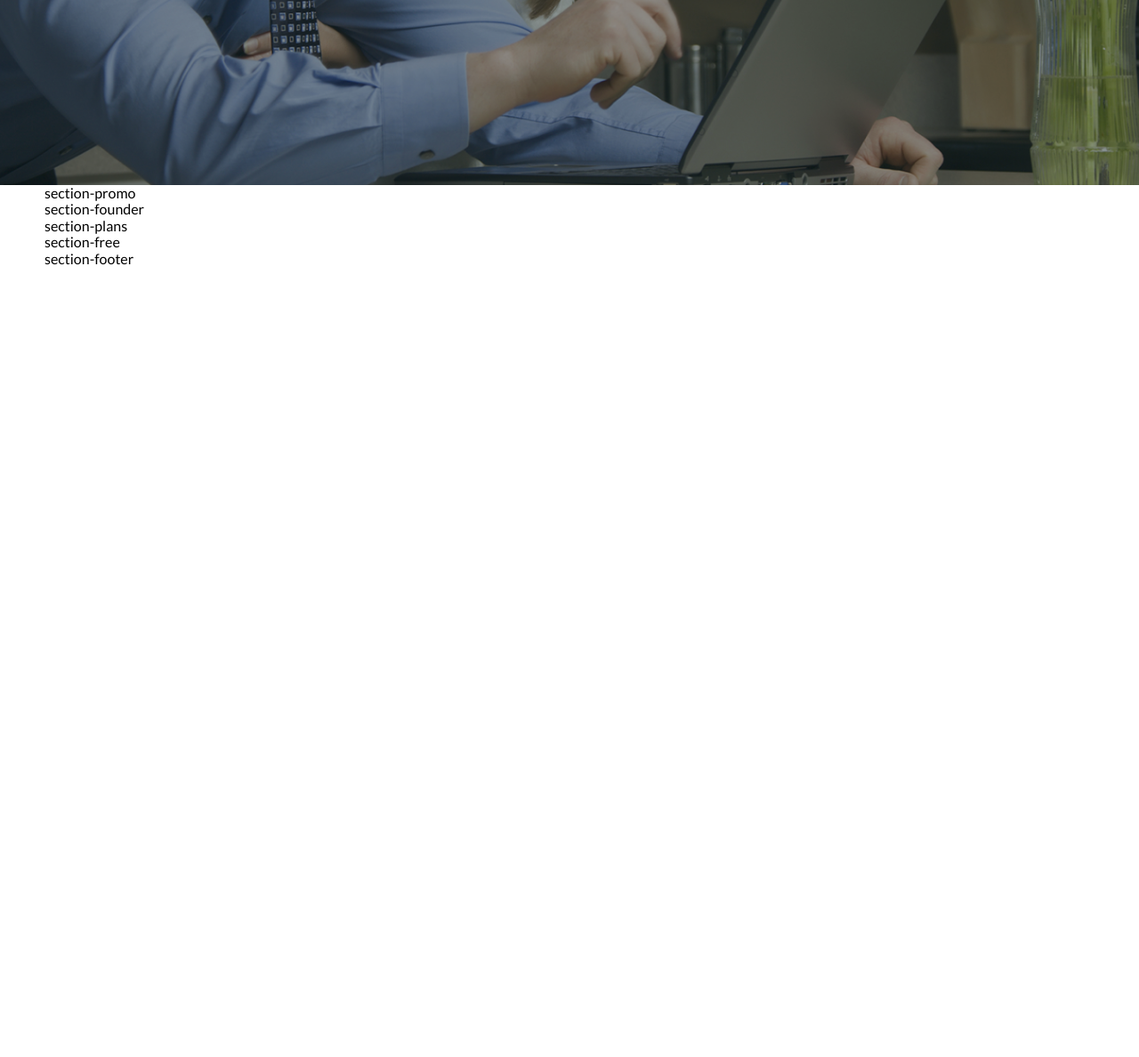
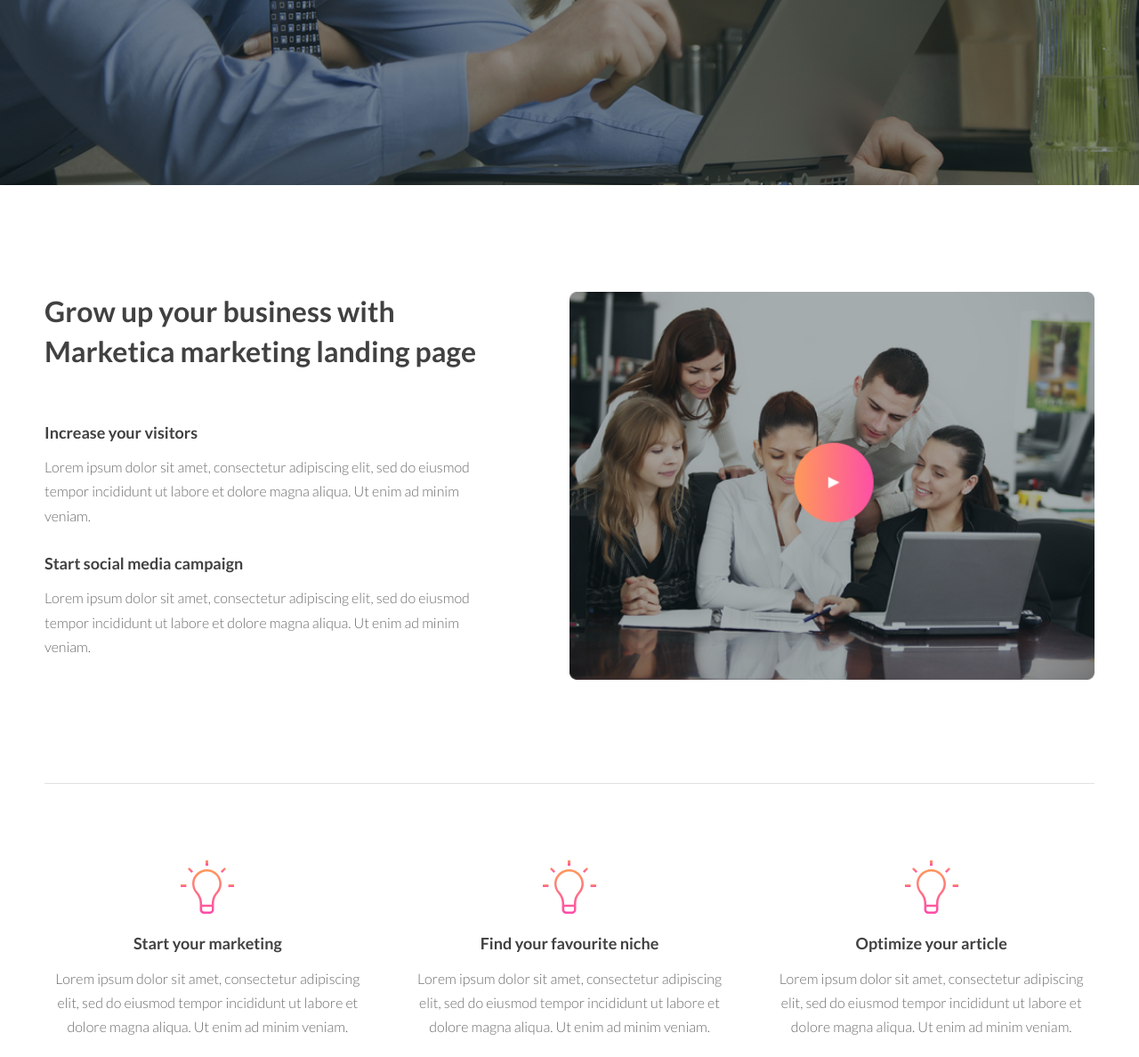
Before and after one commit to alienat3d/marketika, a website: page app/index.html in a window 1280 px wide. Shown: the part 592-1780 px from the top of the page at 89% size. Before the commit the page ends 892 px from the top, so only its background shows below. Drawn offline with nearby package versions, Linux system fonts and the light colour scheme; files that its build step writes are made by us from their sources.

Commit message:
done: section.promo

```diff
--- a/app/index.html
+++ b/app/index.html
@@ -14,7 +14,7 @@
 </head>
 
 <body>
-  <!-- header -->
+  <!-- === HEADER === -->
   <section class="section-outer section-header">
     <div class="section-inner">
       <div class="section-header-logo">Marketika</div>
@@ -41,15 +41,86 @@
       </div>
     </div>
   </section>
-  <!-- / header -->
+  <!-- === / HEADER === -->
 
-  <!-- promo -->
+  <!-- === PROMO === -->
   <section class="section-outer section-promo">
     <div class="section-inner">
-      section-promo
+      <div class="section-promo-video">
+        <div class="section-promo-video__content">
+          <div class="title">
+            Grow up your business with Marketica marketing landing page
+          </div>
+          <div class="description-item">
+            <div class="description-item__title">
+              Increase your visitors
+            </div>
+            <div class="description-item__text">
+              Lorem ipsum dolor sit amet, consectetur adipiscing elit, sed do eiusmod tempor incididunt ut labore et
+              dolore magna
+              aliqua. Ut enim ad minim veniam.
+            </div>
+          </div>
+          <div class="description-item">
+            <div class="description-item__title">
+              Start social media campaign
+            </div>
+            <div class="description-item__text">
+              Lorem ipsum dolor sit amet, consectetur adipiscing elit, sed do eiusmod tempor incididunt ut labore et
+              dolore magna
+              aliqua. Ut enim ad minim veniam.
+            </div>
+          </div>
+        </div>
+        <div class="section-promo-video__video">
+          <img src="images/video-cover.jpg" alt="video cover" />
+        </div>
+      </div>
+
+      <div class="section-promo-ideas">
+        <div class="description-item">
+          <div class="description-item__icon">
+            <img src="images/icons/lightbulb.svg" alt="lightbulb icon" />
+          </div>
+          <div class="description-item__title">
+            Start your marketing
+          </div>
+          <div class="description-item__text">
+            Lorem ipsum dolor sit amet, consectetur adipiscing elit, sed do eiusmod tempor incididunt ut labore et
+            dolore magna
+            aliqua. Ut enim ad minim veniam.
+          </div>
+        </div>
+        <div class="description-item">
+          <div class="description-item__icon">
+            <img src="images/icons/lightbulb.svg" alt="lightbulb icon" />
+          </div>
+          <div class="description-item__title">
+            Find your favourite niche
+          </div>
+          <div class="description-item__text">
+            Lorem ipsum dolor sit amet, consectetur adipiscing elit, sed do eiusmod tempor incididunt ut labore et
+            dolore magna
+            aliqua. Ut enim ad minim veniam.
+          </div>
+        </div>
+        <div class="description-item">
+          <div class="description-item__icon">
+            <img src="images/icons/lightbulb.svg" alt="lightbulb icon" />
+          </div>
+          <div class="description-item__title">
+            Optimize your article
+          </div>
+          <div class="description-item__text">
+            Lorem ipsum dolor sit amet, consectetur adipiscing elit, sed do eiusmod tempor incididunt ut labore et
+            dolore magna
+            aliqua. Ut enim ad minim veniam.
+          </div>
+        </div>
+      </div>
     </div>
   </section>
-  <!-- / promo -->
+  <!-- === / PROMO === -->
 
   <!-- founder -->
   <section class="section-outer section-founder">
--- /dev/null
+++ b/app/scss/_global.scss
@@ -0,0 +1,42 @@
+* {
+  box-sizing: border-box;
+}
+
+body {
+  @include font-lato;
+
+  color: $color-title;
+
+  a:focus,
+  input:focus,
+  button:focus {
+    outline: #e4ff83 dotted medium;
+  }
+}
+
+.section-outer {}
+
+.section-inner {
+  width: 1180px;
+  margin: 0 auto;
+}
+
+.description-item {
+  &__icon {
+    margin-bottom: 20px;
+  }
+
+  &__title {
+    margin-bottom: 14px;
+    font-weight: 700;
+    font-size: 18px;
+    line-height: 1.2;
+  }
+
+  &__text {
+    font-weight: 300;
+    font-size: 16px;
+    line-height: 1.7;
+    color: $color-text;
+  }
+}
--- /dev/null
+++ b/app/scss/_normalize.scss
@@ -0,0 +1,168 @@
+html {
+  line-height: 1.15; /* 1 */
+  -webkit-text-size-adjust: 100%; /* 2 */
+}
+body {
+  margin: 0;
+}
+main {
+  display: block;
+}
+h1 {
+  font-size: 2em;
+  margin: 0.67em 0;
+}
+hr {
+  box-sizing: content-box; /* 1 */
+  height: 0; /* 1 */
+  overflow: visible; /* 2 */
+}
+pre {
+  font-family: monospace, monospace; /* 1 */
+  font-size: 1em; /* 2 */
+}
+a {
+  background-color: transparent;
+}
+abbr[title] {
+  border-bottom: none; /* 1 */
+  text-decoration: underline; /* 2 */
+  text-decoration: underline dotted; /* 2 */
+}
+b,
+strong {
+  font-weight: bolder;
+}
+code,
+kbd,
+samp {
+  font-family: monospace, monospace; /* 1 */
+  font-size: 1em; /* 2 */
+}
+small {
+  font-size: 80%;
+}
+sub,
+sup {
+  font-size: 75%;
+  line-height: 0;
+  position: relative;
+  vertical-align: baseline;
+}
+
+sub {
+  bottom: -0.25em;
+}
+
+sup {
+  top: -0.5em;
+}
+
+img {
+  border-style: none;
+}
+
+button,
+input,
+optgroup,
+select,
+textarea {
+  font-family: inherit; /* 1 */
+  font-size: 100%; /* 1 */
+  line-height: 1.15; /* 1 */
+  margin: 0; /* 2 */
+}
+
+button,
+input { /* 1 */
+  overflow: visible;
+}
+
+button,
+select { /* 1 */
+  text-transform: none;
+}
+
+button,
+[type="button"],
+[type="reset"],
+[type="submit"] {
+  -webkit-appearance: button;
+}
+
+button::-moz-focus-inner,
+[type="button"]::-moz-focus-inner,
+[type="reset"]::-moz-focus-inner,
+[type="submit"]::-moz-focus-inner {
+  border-style: none;
+  padding: 0;
+}
+
+button:-moz-focusring,
+[type="button"]:-moz-focusring,
+[type="reset"]:-moz-focusring,
+[type="submit"]:-moz-focusring {
+  outline: 1px dotted ButtonText;
+}
+
+fieldset {
+  padding: 0.35em 0.75em 0.625em;
+}
+
+legend {
+  box-sizing: border-box; /* 1 */
+  color: inherit; /* 2 */
+  display: table; /* 1 */
+  max-width: 100%; /* 1 */
+  padding: 0; /* 3 */
+  white-space: normal; /* 1 */
+}
+
+progress {
+  vertical-align: baseline;
+}
+
+textarea {
+  overflow: auto;
+}
+
+[type="checkbox"],
+[type="radio"] {
+  box-sizing: border-box; /* 1 */
+  padding: 0; /* 2 */
+}
+
+[type="number"]::-webkit-inner-spin-button,
+[type="number"]::-webkit-outer-spin-button {
+  height: auto;
+}
+
+[type="search"] {
+  -webkit-appearance: textfield; /* 1 */
+  outline-offset: -2px; /* 2 */
+}
+
+[type="search"]::-webkit-search-decoration {
+  -webkit-appearance: none;
+}
+
+::-webkit-file-upload-button {
+  -webkit-appearance: button; /* 1 */
+  font: inherit; /* 2 */
+}
+
+details {
+  display: block;
+}
+
+summary {
+  display: list-item;
+}
+
+template {
+  display: none;
+}
+
+[hidden] {
+  display: none;
+}
--- /dev/null
+++ b/app/scss/_variables.scss
@@ -0,0 +1,5 @@
+// COLORS:
+$color-white: #FFF;
+$color-title: #414141;
+$color-text: #6C6C6C;
+// END COLORS
--- a/app/scss/normalize.scss
+++ /dev/null
@@ -1,168 +0,0 @@
-html {
-  line-height: 1.15; /* 1 */
-  -webkit-text-size-adjust: 100%; /* 2 */
-}
-body {
-  margin: 0;
-}
-main {
-  display: block;
-}
-h1 {
-  font-size: 2em;
-  margin: 0.67em 0;
-}
-hr {
-  box-sizing: content-box; /* 1 */
-  height: 0; /* 1 */
-  overflow: visible; /* 2 */
-}
-pre {
-  font-family: monospace, monospace; /* 1 */
-  font-size: 1em; /* 2 */
-}
-a {
-  background-color: transparent;
-}
-abbr[title] {
-  border-bottom: none; /* 1 */
-  text-decoration: underline; /* 2 */
-  text-decoration: underline dotted; /* 2 */
-}
-b,
-strong {
-  font-weight: bolder;
-}
-code,
-kbd,
-samp {
-  font-family: monospace, monospace; /* 1 */
-  font-size: 1em; /* 2 */
-}
-small {
-  font-size: 80%;
-}
-sub,
-sup {
-  font-size: 75%;
-  line-height: 0;
-  position: relative;
-  vertical-align: baseline;
-}
-
-sub {
-  bottom: -0.25em;
-}
-
-sup {
-  top: -0.5em;
-}
-
-img {
-  border-style: none;
-}
-
-button,
-input,
-optgroup,
-select,
-textarea {
-  font-family: inherit; /* 1 */
-  font-size: 100%; /* 1 */
-  line-height: 1.15; /* 1 */
-  margin: 0; /* 2 */
-}
-
-button,
-input { /* 1 */
-  overflow: visible;
-}
-
-button,
-select { /* 1 */
-  text-transform: none;
-}
-
-button,
-[type="button"],
-[type="reset"],
-[type="submit"] {
-  -webkit-appearance: button;
-}
-
-button::-moz-focus-inner,
-[type="button"]::-moz-focus-inner,
-[type="reset"]::-moz-focus-inner,
-[type="submit"]::-moz-focus-inner {
-  border-style: none;
-  padding: 0;
-}
-
-button:-moz-focusring,
-[type="button"]:-moz-focusring,
-[type="reset"]:-moz-focusring,
-[type="submit"]:-moz-focusring {
-  outline: 1px dotted ButtonText;
-}
-
-fieldset {
-  padding: 0.35em 0.75em 0.625em;
-}
-
-legend {
-  box-sizing: border-box; /* 1 */
-  color: inherit; /* 2 */
-  display: table; /* 1 */
-  max-width: 100%; /* 1 */
-  padding: 0; /* 3 */
-  white-space: normal; /* 1 */
-}
-
-progress {
-  vertical-align: baseline;
-}
-
-textarea {
-  overflow: auto;
-}
-
-[type="checkbox"],
-[type="radio"] {
-  box-sizing: border-box; /* 1 */
-  padding: 0; /* 2 */
-}
-
-[type="number"]::-webkit-inner-spin-button,
-[type="number"]::-webkit-outer-spin-button {
-  height: auto;
-}
-
-[type="search"] {
-  -webkit-appearance: textfield; /* 1 */
-  outline-offset: -2px; /* 2 */
-}
-
-[type="search"]::-webkit-search-decoration {
-  -webkit-appearance: none;
-}
-
-::-webkit-file-upload-button {
-  -webkit-appearance: button; /* 1 */
-  font: inherit; /* 2 */
-}
-
-details {
-  display: block;
-}
-
-summary {
-  display: list-item;
-}
-
-template {
-  display: none;
-}
-
-[hidden] {
-  display: none;
-}
--- a/app/scss/style.scss
+++ b/app/scss/style.scss
@@ -1,44 +1,10 @@
-@import "normalize.scss";
+@import "normalize";
+@import "variables";
+@import "mixins";
+@import "global";
+// ==-=-=-=-=-=-=-=-=-=-=-=-=-==
 
-// === Mixins ===
-@mixin font-lato {
-  font-family: "Lato", sans-serif;
-}
-@mixin montserrat {
-  font-family: "Montserrat", sans-serif;
-}
-// === / Mixins ===
-
-// === Variables ===
-$color-white: #fff;
-// === / Variables ===
-
-// === Common ===
-*{
-  box-sizing: border-box;
-}
-body {
-  @include font-lato;
-}
-
-.section-outer {
-}
-.section-inner {
-  width: 1180px;
-  margin: 0 auto;
-}
-// === / Common ===
-
-// === Common ===
-.section-outer {
-}
-.section-inner {
-  width: 1180px;
-  margin: 0 auto;
-}
-// === / Common ===
-
-// === header ===
+// === HEADER ===
 .section-header {
   color: #fff;
   background: url("../images/bg-header.jpg") no-repeat 50% 50%;
@@ -71,13 +37,16 @@
     flex-shrink: 1;
     padding-top: 35px;
   }
+
   &-content {
     display: flex;
     align-items: center;
     flex-grow: 1;
   }
+
   &-wrapper {
     margin: 0 auto;
+
     &__title,
     &__subtitle {
       text-align: center;
@@ -89,6 +58,7 @@
       line-height: 60px;
       margin-bottom: 18px;
     }
+
     &__subtitle {
       @include montserrat;
 
@@ -98,11 +68,14 @@
       width: 67%;
       margin: 0 auto 43px;
     }
+
     &__form {
       display: flex;
+
       &-input {
         flex: 1;
         padding-right: 40px;
+
         input {
           @include montserrat;
 
@@ -119,10 +92,11 @@
           width: 100%;
 
           &::placeholder {
-          color: $color-white;
+            color: $color-white;
           }
         }
       }
+
       &-button {
         button {
           @include montserrat;
@@ -142,29 +116,80 @@
     }
   }
 }
-// === / header ===
 
-// === promo ===
+// === / HEADER ===
+
+// === PROMO ===
 .section-promo {
+  padding: 120px 0;
+
+  .section-promo-video {
+    border-bottom: 1px solid #E2E2E2;
+    padding-bottom: 112px;
+    display: flex;
+
+    // .section-promo-video__content,
+    // .section-promo-video__video
+    &__content,
+    &__video {
+      flex-basis: 50%;
+    }
+
+    // .section-promo-video__content
+    &__content {
+      padding-right: 96px;
+      font-weight: 700;
+
+      .title {
+        margin-bottom: 58px;
+        font-size: 32px;
+        line-height: 1.4;
+      }
+
+      .description-item {
+        margin-top: 30px;
+      }
+    }
+
+    // .section-promo-video__video
+    &__video {
+
+      img {
+        width: 100%;
+        height: auto;
+      }
+    }
+  }
+
+  .section-promo-ideas {
+    padding-top: 86px;
+    display: flex;
+    text-align: center;
+
+    .description-item+.description-item {
+      margin-left: 40px;
+    }
+  }
 }
-// === / promo ===
+
+// === / PROMO ===
 
 // === founder ===
-.section-founder {
-}
+.section-founder {}
+
 // === / founder ===
 
 // === plans ===
-.section-plans {
-}
+.section-plans {}
+
 // === / plans ===
 
 // === free ===
-.section-free {
-}
+.section-free {}
+
 // === / free ===
 
 // === footer ===
-.section-footer {
-}
+.section-footer {}
+
 // === / footer ===
```
Also changed, not shown: app/scss/_mixins.scss (added, +7 -0 lines), app/images/icons/lightbulb.svg (added), app/images/video-cover.jpg (added), 1 other file. Lines whose indentation alone changed are shown as unchanged.
